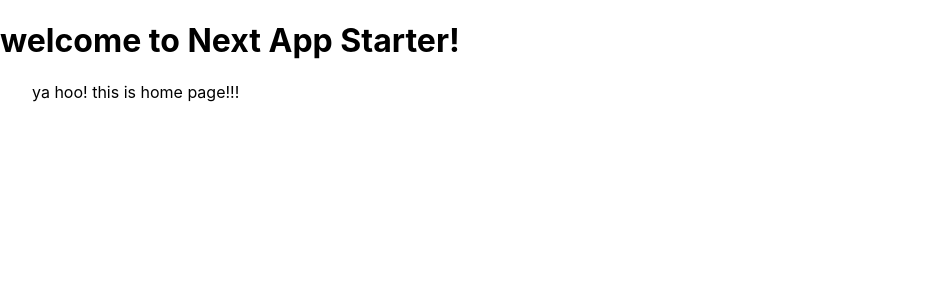
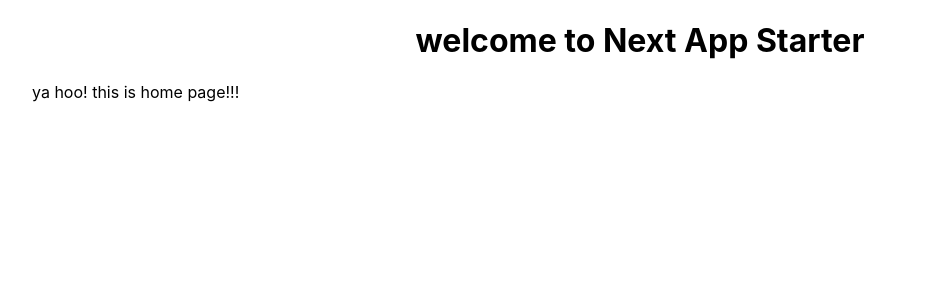
Before and after one commit to yisibell/next-app-starter, a Next.js app: page / in a window 1280 px wide. Shown: the top 300 px of the page, without its empty margins (0-926 px from the left). Built offline with nearby package versions, Linux system fonts and the light colour scheme.

Commit message:
feat: types, utils, ui-components

```diff
--- a/src/layouts/default/index.tsx
+++ b/src/layouts/default/index.tsx
@@ -3,6 +3,7 @@ import type { ReactNode } from 'react'
 
 const DefaultLayout = ({ children }: { children?: ReactNode }) => {
   return (
+    <>
       <div>
         <Head>
           <title>Next App Starter</title>
@@ -11,11 +12,18 @@ const DefaultLayout = ({ children }: { children?: ReactNode }) => {
         </Head>
 
         <main>
-        <h1>welcome to Next App Starter!</h1>
+          <h1 className="app-title">welcome to Next App Starter</h1>
 
           {children}
         </main>
       </div>
+
+      <style jsx>{`
+        .app-title {
+          text-align: center;
+        }
+      `}</style>
+    </>
   )
 }
 
```
Also changed, not shown: src/api/README.md, src/assets/README.md, src/components/README.md, src/types/README.md (added), src/ui-components/README.md (added), src/utils/README.md (added). Lines whose indentation alone changed are shown as unchanged.
